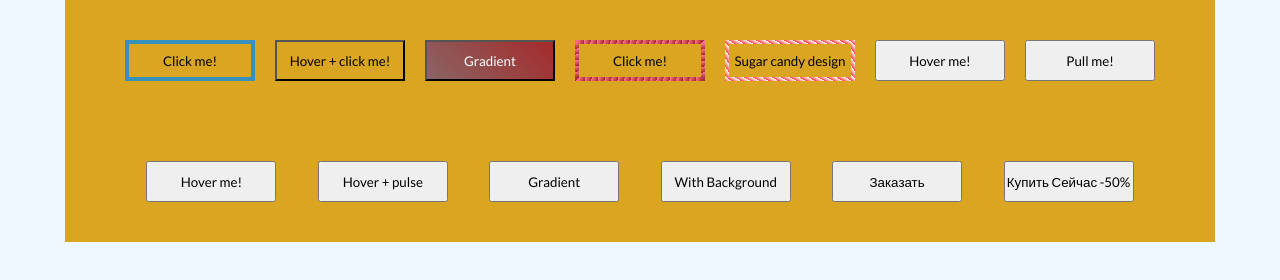
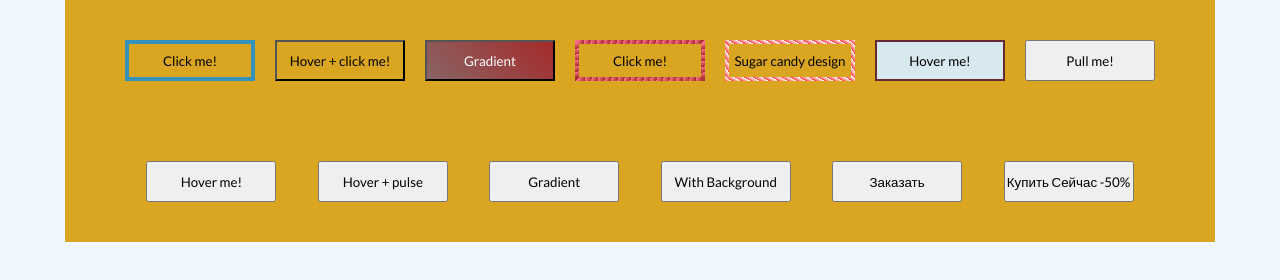
Before and after one commit to vitohatv/my-test-buttons-for-sites, a plain HTML site: page Buttons/index.html in a window 1280 px wide. Drawn offline with Linux system fonts and the light colour scheme.

Commit message:
css/Кнопка #6 добавлена.

```diff
--- a/Buttons/css/style.css
+++ b/Buttons/css/style.css
@@ -110,3 +110,15 @@ button {
     transition: 0.5s all ease-out;
     transform: translateY(2px);
 }
+
+/* Button - 6 */
+
+.btn-6 {
+    border: 2px solid #662935;
+    cursor: pointer;
+    box-shadow: 0 0 40px 40px #d8e8ef inset;
+    transition: all 0.4s ease-in-out;
+}
+.btn-6:hover {
+    box-shadow: 0 0 7px 0px #bf7da7 inset, 0 0 3px 4px #0089ff;
+}
```
